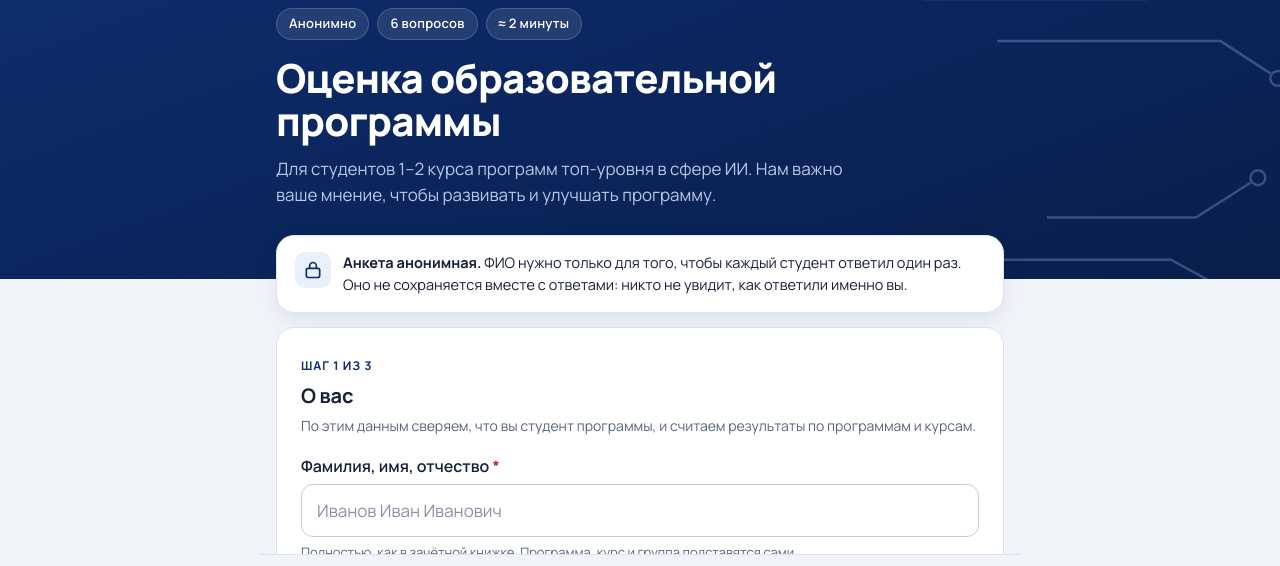
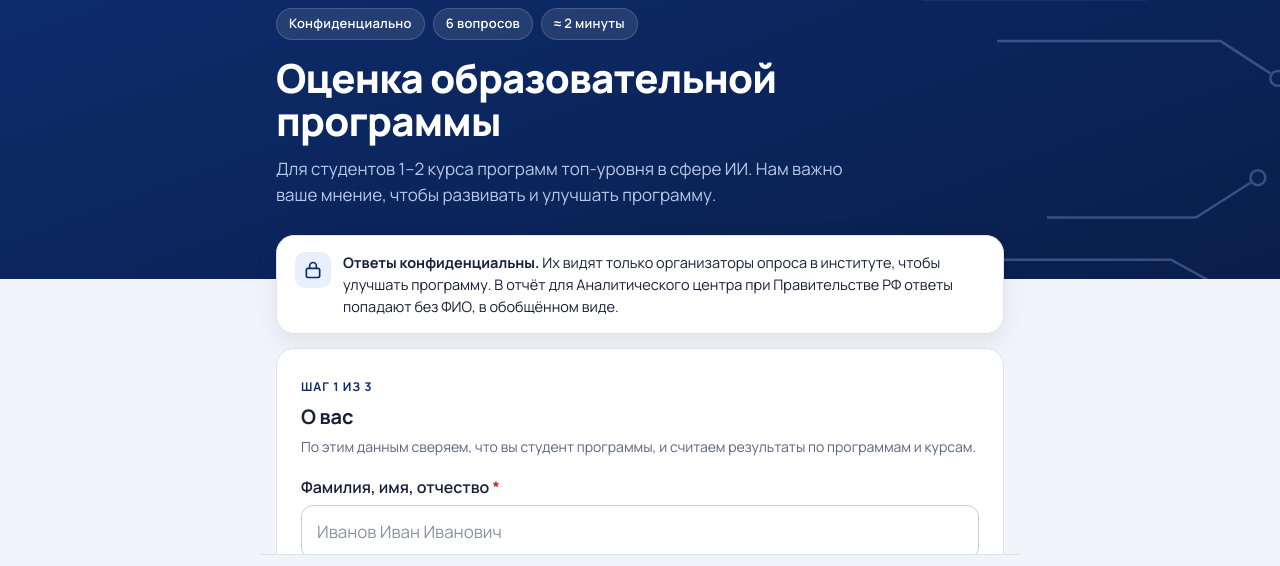
Before and after one commit to soniamurtazalieva-beep/opros-topii-demo, a plain HTML site: page index.html in a window 1280 px wide. Shown: the part 163-729 px from the top of the page. Drawn offline with Linux system fonts and the light colour scheme.

Commit message:
Текст о конфиденциальности вместо анонимности
Co-Authored-By: Claude Opus 5.5 <noreply@anthropic.com>

```diff
--- a/index.html
+++ b/index.html
@@ -4,13 +4,13 @@
 <meta charset="UTF-8">
 <meta name="viewport" content="width=device-width, initial-scale=1.0, viewport-fit=cover">
 <title>ДЕМО · Оценка образовательной программы — опрос студентов</title>
-<meta name="description" content="Анонимный опрос студентов 1–2 курса программ топ-уровня в сфере ИИ. 6 вопросов, около 2 минут.">
+<meta name="description" content="Опрос студентов 1–2 курса программ топ-уровня в сфере ИИ. 6 вопросов, около 2 минут.">
 <meta name="robots" content="noindex">
 <meta name="color-scheme" content="light dark">
 <meta name="theme-color" content="#0e2e70">
 <meta property="og:type" content="website">
 <meta property="og:title" content="Оценка образовательной программы">
-<meta property="og:description" content="Анонимный опрос студентов 1–2 курса программ топ-уровня в сфере ИИ. 6 вопросов, около 2 минут.">
+<meta property="og:description" content="Опрос студентов 1–2 курса программ топ-уровня в сфере ИИ. 6 вопросов, около 2 минут.">
 <meta property="og:image" content="https://soniamurtazalieva-beep.github.io/opros-topii-demo/assets/og-opros.jpg">
 <meta property="og:image:width" content="1200">
 <meta property="og:image:height" content="630">
@@ -164,7 +164,7 @@ body.is-closed #form{display:none}body.is-closed .closed{display:block}
       <img src="assets/institute-mark-white.png" width="240" height="247" alt="">
       <span><b>РГАУ-МСХА имени К.А. Тимирязева</b>Проектный институт цифровой трансформации АПК</span>
     </div>
-    <ul class="meta"><li>Анонимно</li><li>6 вопросов</li><li>≈ 2 минуты</li></ul>
+    <ul class="meta"><li>Конфиденциально</li><li>6 вопросов</li><li>≈ 2 минуты</li></ul>
     <h1>Оценка образовательной программы</h1>
     <p class="lead">Для студентов 1–2 курса программ топ-уровня в сфере ИИ. Нам важно ваше мнение, чтобы развивать и улучшать программу.</p>
   </div>
@@ -173,7 +173,7 @@ body.is-closed #form{display:none}body.is-closed .closed{display:block}
 <main><div class="wrap">
   <div class="anon">
     <span class="lock"><svg viewBox="0 0 24 24" width="20" height="20" fill="none" stroke="currentColor" stroke-width="2" aria-hidden="true"><rect x="4" y="10" width="16" height="11" rx="2"/><path d="M8 10V7a4 4 0 0 1 8 0v3"/></svg></span>
-    <span><b>Анкета анонимная.</b> ФИО нужно только для того, чтобы каждый студент ответил один раз. Оно не сохраняется вместе с ответами: никто не увидит, как ответили именно вы.</span>
+    <span><b>Ответы конфиденциальны.</b> Их видят только организаторы опроса в институте, чтобы улучшать программу. В отчёт для Аналитического центра при Правительстве РФ ответы попадают без ФИО, в обобщённом виде.</span>
   </div>
 
   <div class="card closed"><h2>Опрос завершён</h2><p class="hint" style="margin:0">Спасибо всем, кто ответил.</p></div>
```
Also changed, not shown: assets/og-opros.jpg.
